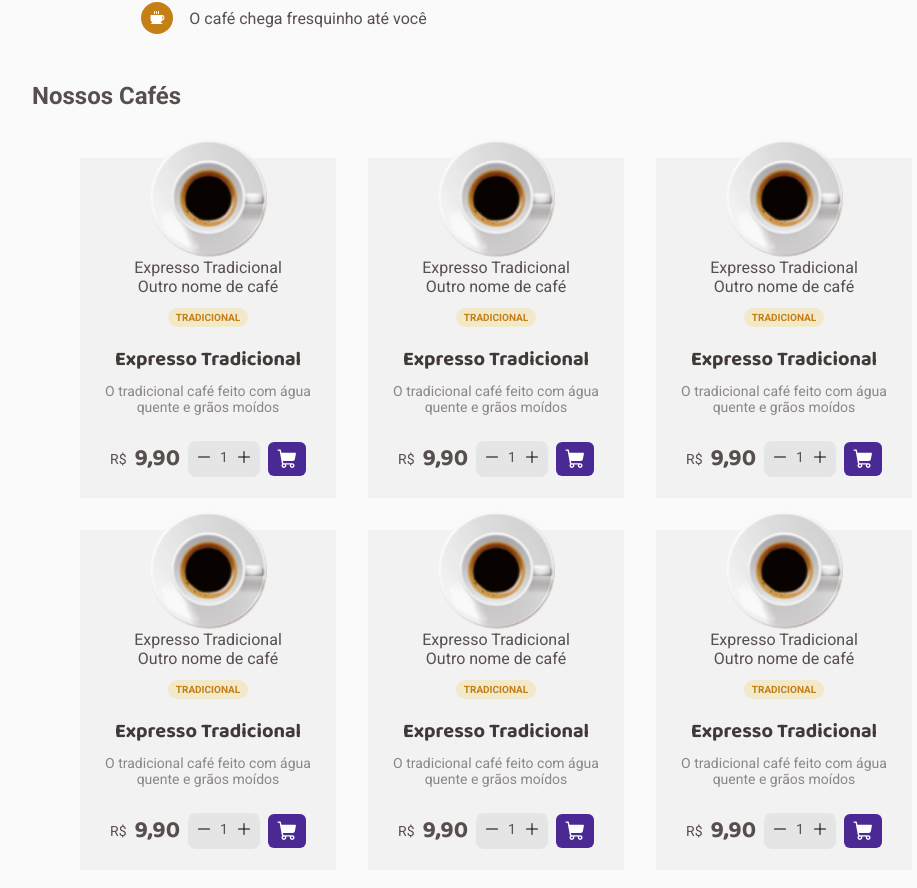
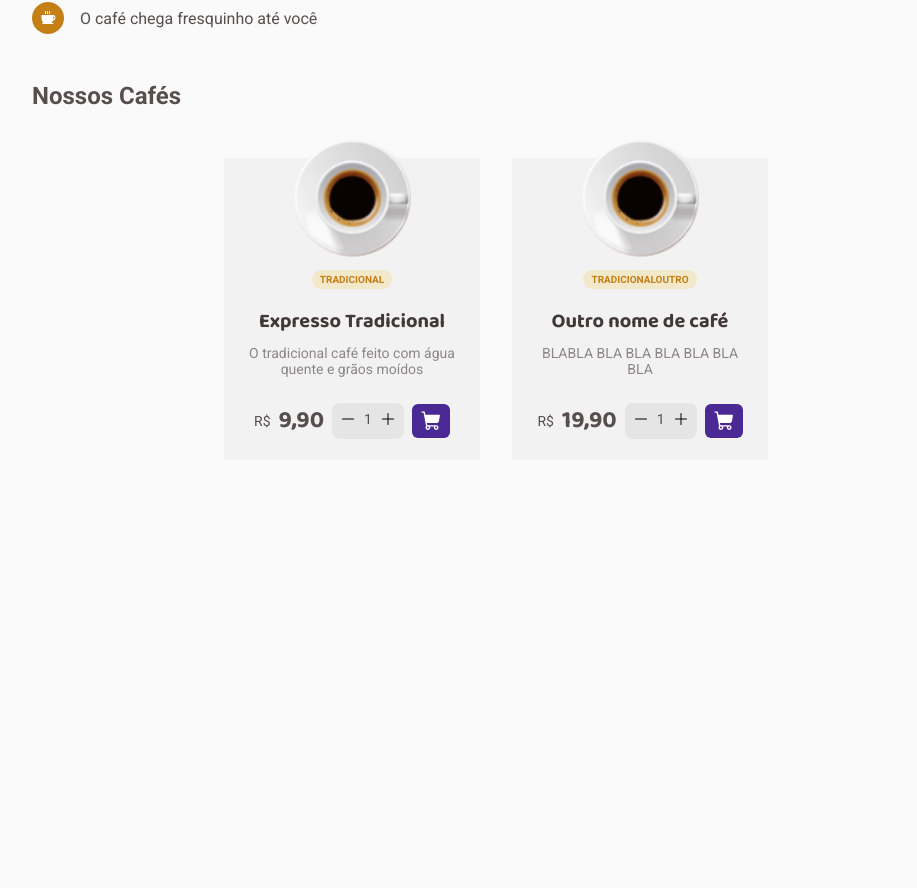
Before and after one commit to caiolemedev/Rocketseat_Desafios_CoffeDelivery, a React (Vite) app in the folder CoffeeDelivery/: page / in a window 1280 px wide. Shown: the part 670-1558 px from the top of the page, without its empty margins (128-1045 px from the left). After the commit the page ends 1210 px from the top, so only its background shows below. Built offline with nearby package versions, Linux system fonts and the light colour scheme.

Commit message:
coffee card map function
coffee card map function

```diff
--- a/CoffeeDelivery/src/pages/Home/components/CoffeeCard/coffeetypes.ts
+++ b/CoffeeDelivery/src/pages/Home/components/CoffeeCard/coffeetypes.ts
@@ -1,15 +1,22 @@
 export interface CoffeeInfo {
-  CoffeeImg: string;
+  CoffeeImg?: string;
   CoffeeType: string[];
   CoffeeName: string;
   CoffeeDescription: string;
   CoffeePrice: string;
 }
 
-export enum CoffeeTypesExpresso {
-  NAME = 'Expresso Tradicional',
-  IMG = '../../../../assets/expresso.png',
-  TYPE1 = ['TRADICIONAL'],
-  DESCRIPTION = 'O tradicional café feito com água quente e grãos moídos',
-  PRICE = '9,90',
+export const coffeeTypes: CoffeeInfo[] = [{
+  CoffeeName: 'Expresso Tradicional',
+  CoffeeImg: '../../../../assets/expresso.png',
+  CoffeeType: ['TRADICIONAL'],
+  CoffeeDescription: 'O tradicional café feito com água quente e grãos moídos',
+  CoffeePrice: '9,90',
+},{
+  CoffeeName: 'Outro nome de café',
+  CoffeeImg: '../../../../assets/expresso.png',
+  CoffeeType: ['TRADICIONAL','OUTRO'],
+  CoffeeDescription: 'BLABLA BLA BLA BLA BLA BLA BLA',
+  CoffeePrice: '19,90',
 }
+]
--- a/CoffeeDelivery/src/pages/Home/components/CoffeeCard/index.tsx
+++ b/CoffeeDelivery/src/pages/Home/components/CoffeeCard/index.tsx
@@ -3,17 +3,9 @@ import expresso from '../../../../assets/expresso.png'
 
 import { CoffeeButtonContainer, CoffeeCart, CoffeeContainer, CoffeePlusMinus, CoffeeTypeContainer } from './styles'
 import { useState } from 'react'
-import { CoffeeTypesExpresso } from './coffeetypes'
+import { CoffeeInfo, coffeeTypes } from './coffeetypes'
 
-export interface CoffeeInfo {
-  CoffeeImg: string;
-  CoffeeType: string[];
-  CoffeeName: string;
-  CoffeeDescription: string;
-  CoffeePrice: string;
-}
-
-export function CoffeeCard() {
+export function CoffeeCard({CoffeeName, CoffeeDescription, CoffeeType, CoffeePrice}: CoffeeInfo) {
   const [coffeeQtyScreen, setCoffeeQtyScreen] = useState<number>(1)
 
   function handleReduceCoffeeQtyScreen() {
@@ -32,20 +24,6 @@ export function CoffeeCard() {
     }
   }
 
-  const coffeeTypes: CoffeeInfo[] = [{
-    CoffeeName: 'Expresso Tradicional',
-    CoffeeImg: '../../../../assets/expresso.png',
-    CoffeeType: ['TRADICIONAL'],
-    CoffeeDescription: 'O tradicional café feito com água quente e grãos moídos',
-    CoffeePrice: '9,90',
-  },{
-    CoffeeName: 'Outro nome de café',
-    CoffeeImg: '../../../../assets/expresso.png',
-    CoffeeType: ['TRADICIONAL'],
-    CoffeeDescription: 'O tradicional café feito com água quente e grãos moídos',
-    CoffeePrice: '9,90',
-  }
-]
 
   function getCoffee(coffeeType: string) {
     if (coffeeType == 'expresso') return coffeeTypes[1]
@@ -55,17 +33,15 @@ export function CoffeeCard() {
     <CoffeeContainer>
       <img src={expresso} alt="expresso" />
 
-      {coffeeTypes.map((coffee) => {return (<div>{coffee.CoffeeName}</div>)})}
-
       <CoffeeTypeContainer>
-        <span className='CoffeeType'>{CoffeeTypesExpresso.TYPE1}</span>
+        <span className='CoffeeType'>{CoffeeType}</span>
       </CoffeeTypeContainer>
 
-      <p className='CoffeeName'>{CoffeeTypesExpresso.NAME}</p>
-      <p className='CoffeeDescription'>{CoffeeTypesExpresso.DESCRIPTION}</p>
+      <p className='CoffeeName'>{CoffeeName}</p>
+      <p className='CoffeeDescription'>{CoffeeDescription}</p>
 
       <CoffeeButtonContainer>
-        <span>R$</span><span className='CoffeePrice'>{CoffeeTypesExpresso.PRICE}</span>
+        <span>R$</span><span className='CoffeePrice'>{CoffeePrice}</span>
 
         <CoffeePlusMinus>
           <button type='button' onClick={handleReduceCoffeeQtyScreen}>
--- a/CoffeeDelivery/src/pages/Home/index.tsx
+++ b/CoffeeDelivery/src/pages/Home/index.tsx
@@ -2,6 +2,7 @@ import { ShoppingCart, Package, Timer, Coffee, IconContext } from "@phosphor-ico
 import copo from '../../assets/home_copo.png'
 import { CoffeeCard } from "./components/CoffeeCard"
 import { HomeCoffeeList, HomeCoffeeListCountainer, HomeContainer, HomeIntro, HomeItems, HomeTitle, ImageContainer } from "./styles"
+import { coffeeTypes } from "./components/CoffeeCard/coffeetypes"
 
 export function Home() {
   return (
@@ -42,12 +43,15 @@ export function Home() {
       <HomeCoffeeListCountainer>
         <h2>Nossos Cafés</h2>
         <HomeCoffeeList>
-          <CoffeeCard />
-          <CoffeeCard />
-          <CoffeeCard />
-          <CoffeeCard />
-          <CoffeeCard />
-          <CoffeeCard />
+          {coffeeTypes.map((coffee) => {return (
+            <div><CoffeeCard
+              CoffeeName={coffee.CoffeeName}
+              CoffeeDescription={coffee.CoffeeDescription}
+              CoffeeType={coffee.CoffeeType}
+              CoffeePrice={coffee.CoffeePrice}
+            /></div>
+          )})}
+
         </HomeCoffeeList>
 
       </HomeCoffeeListCountainer>
--- a/CoffeeDelivery/src/pages/Home/styles.ts
+++ b/CoffeeDelivery/src/pages/Home/styles.ts
@@ -31,7 +31,7 @@ export const HomeItems = styled.div`
   margin-top: 4.125rem;
   display: flex;
   align-items: center;
-  justify-content: center;
+  justify-content: space-between;
   flex-wrap: wrap;
   gap: 2.5rem;
 
```
